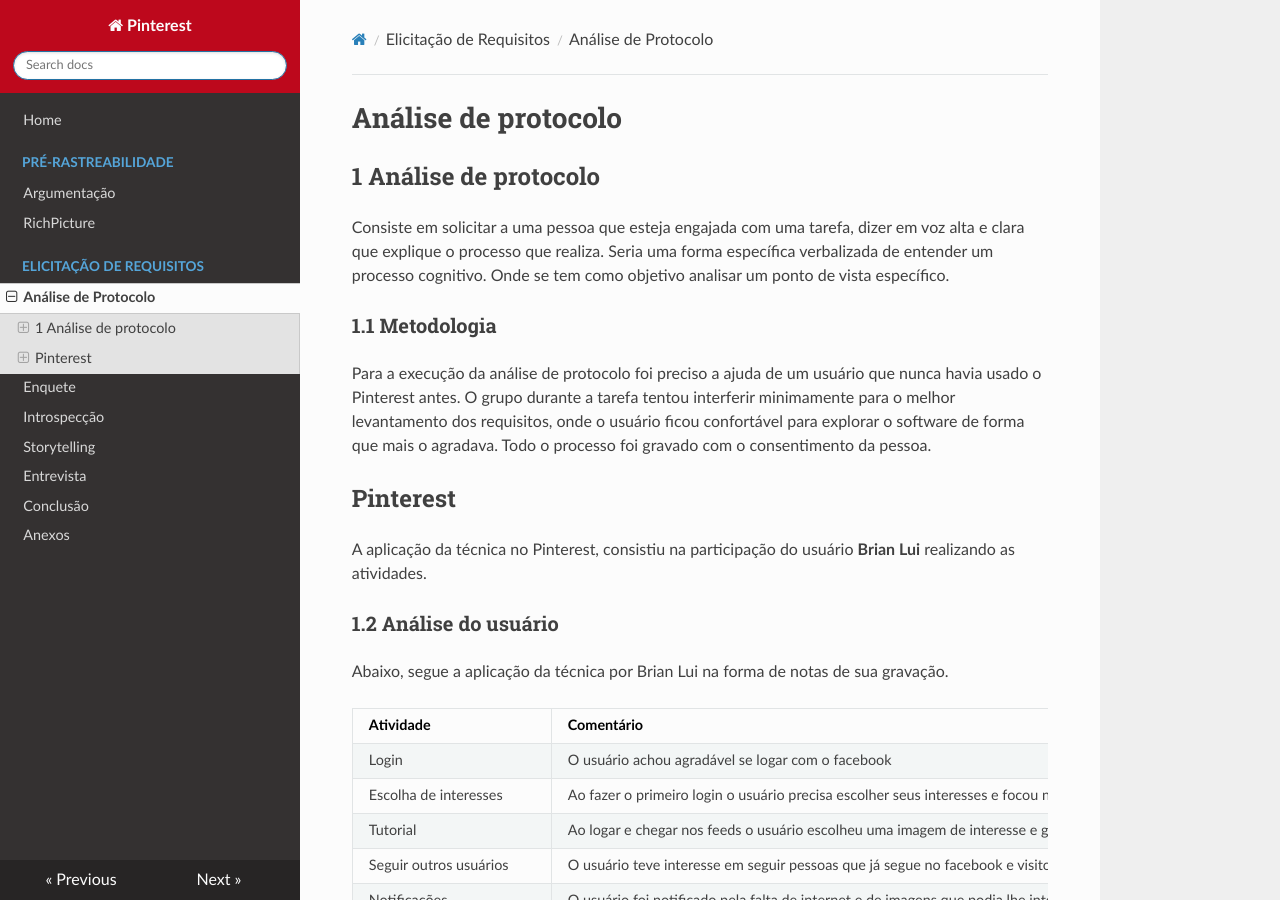
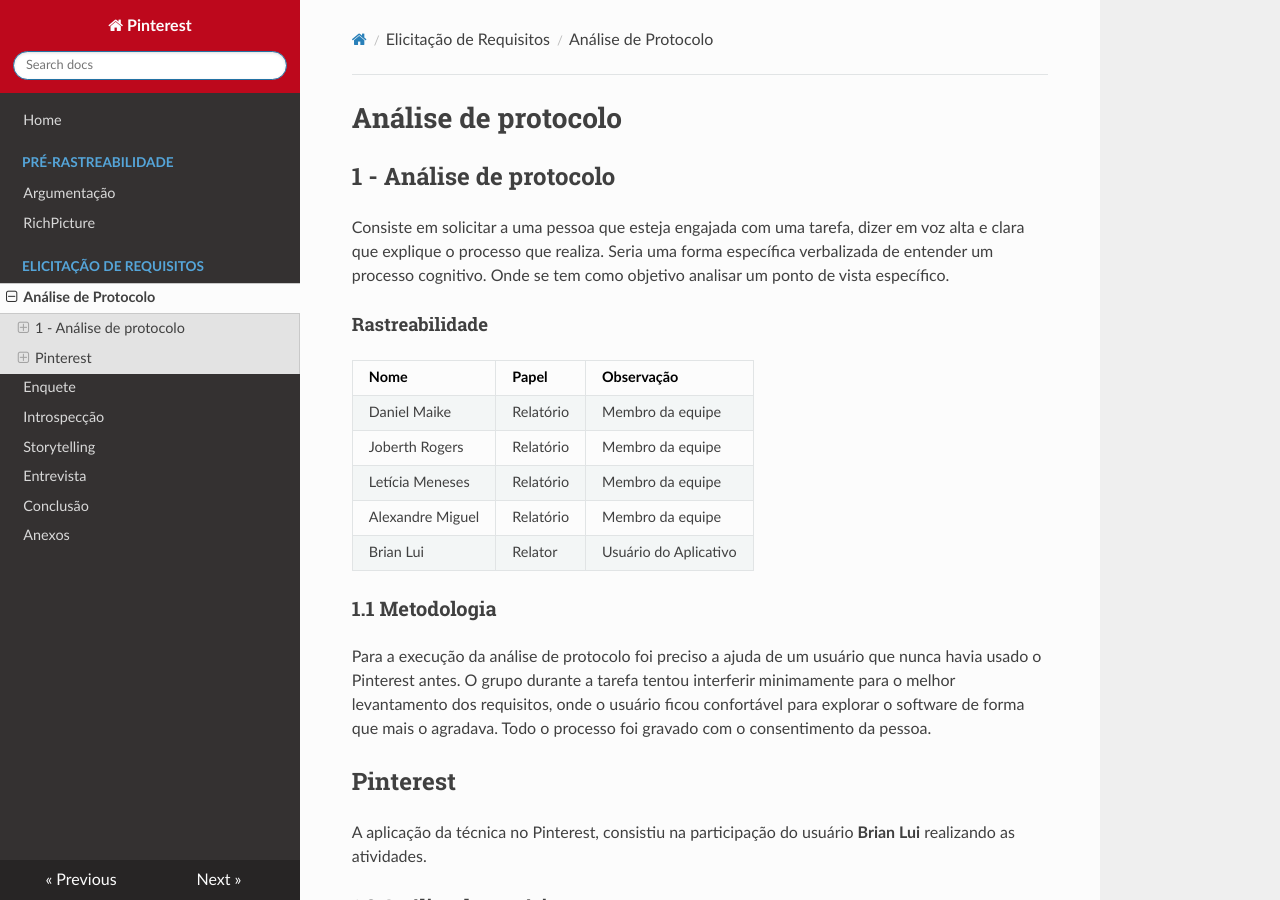
Before and after one commit to joberthrogers18/2018.2-Requisitos-Pinterest, an MkDocs documentation site: the page built from docs/analise_protocolo.md, in a window 1280 px wide and 900 px high. Built offline with MkDocs 1.6.1, drawn with Linux system fonts in a browser that asks for light colours; nearby versions of some CDN libraries; old or Windows-style settings are respelled for this version of MkDocs.

Commit message:
Adding traceability topic in protocol analyse

```diff
--- a/docs/analise_protocolo.md
+++ b/docs/analise_protocolo.md
@@ -1,11 +1,21 @@
 # Análise de protocolo
 
 
-## 1 Análise de protocolo
+## 1 - Análise de protocolo
 
   Consiste em solicitar a uma pessoa que esteja engajada com uma tarefa, dizer
   em voz alta e clara que explique o processo que realiza. Seria uma forma
   específica verbalizada de entender um processo cognitivo. Onde se tem como objetivo analisar um ponto de vista específico.
+
+#### Rastreabilidade
+
+| Nome | Papel | Observação |
+|--|--|--|
+| Daniel Maike | Relatório | Membro da equipe |
+| Joberth Rogers | Relatório | Membro da equipe |
+| Letícia Meneses | Relatório | Membro da equipe |
+| Alexandre Miguel | Relatório | Membro da equipe |
+| Brian Lui | Relator | Usuário do Aplicativo |
 
 ### 1.1 Metodologia
 
```
